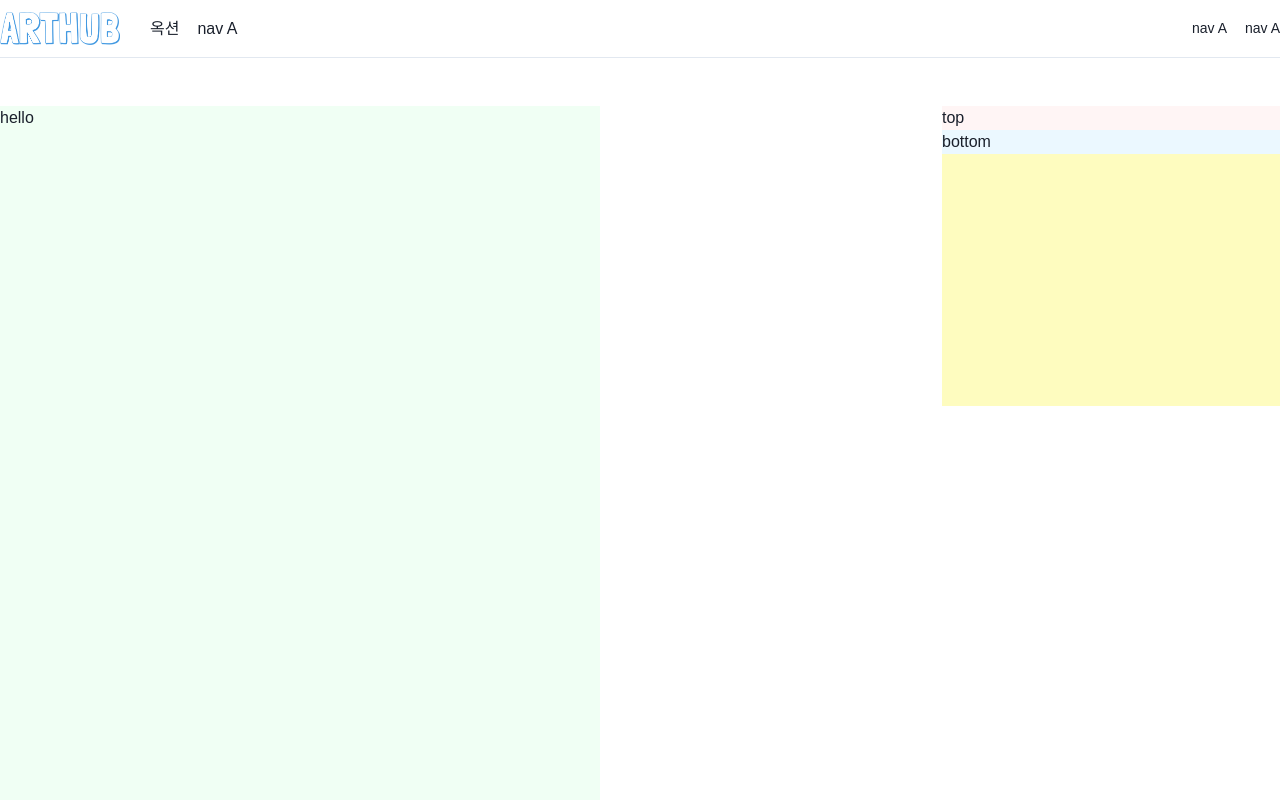
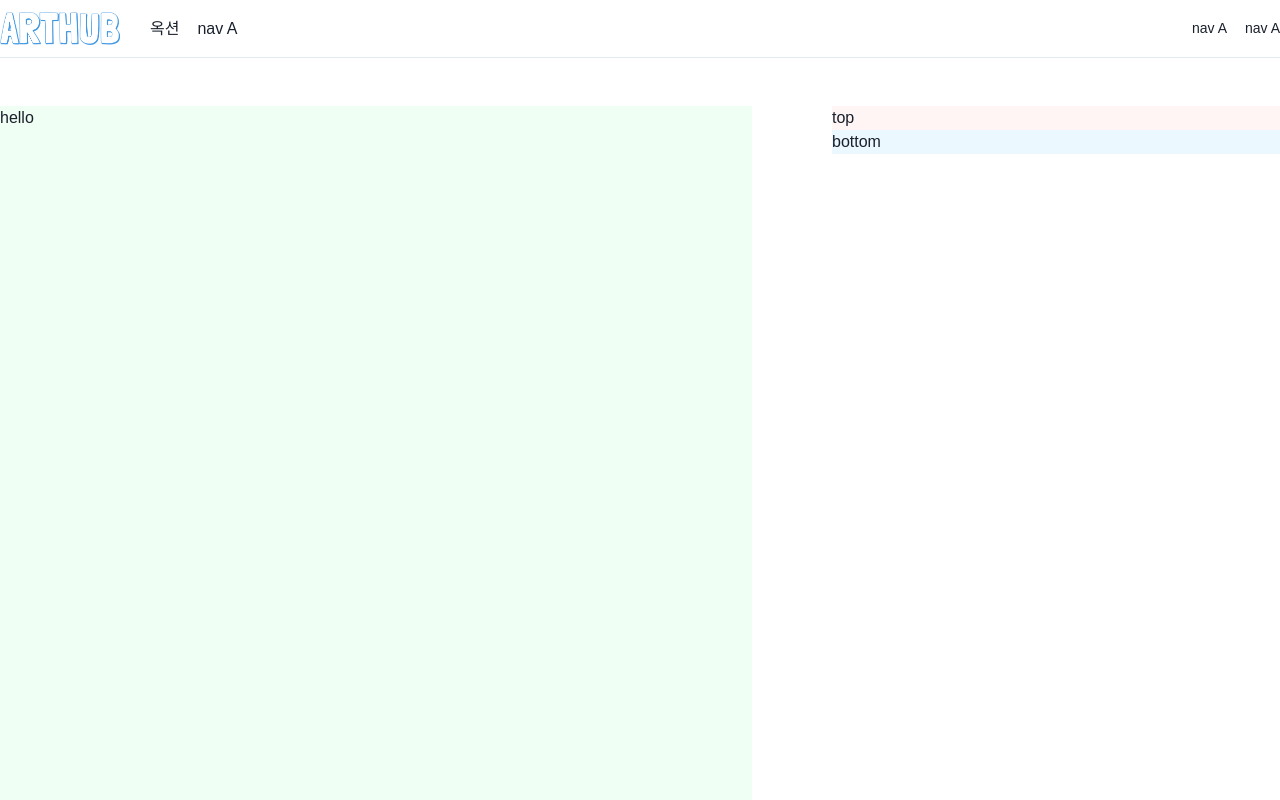
Before and after one commit to jinkook0126/arthub, a Next.js app: page /auction/1 in a window 1280 px wide. Shown: the top 800 px of the page. Built offline with nearby package versions, Linux system fonts and the light colour scheme; a web font is replaced by a local one.

Commit message:
feat: 상품 상세 진행중 #2
- 레이아웃 수정

```diff
--- a/src/app/auction/[idx]/page.tsx
+++ b/src/app/auction/[idx]/page.tsx
@@ -4,24 +4,12 @@ function AuctionDetail() {
   return (
     <Box as='main' flexGrow={1} height='100%'>
       <Box maxW='1280px' mx='auto'>
-        <Flex as='article' pt='3rem' flexWrap='wrap' justify='space-between' pos='relative'>
-          {/* 왼쪽 컨텐츠 */}
-          <Box h='2000px' bg='green.50' flex='1' maxW='37.5rem'>
+        <Flex as='article' pt='3rem' flexWrap='wrap' justify='space-between' pos='relative' gap='80px'>
+          <Box h='2000px' bg='green.50' flex='1'>
             <Text>hello</Text>
           </Box>
-          {/* 오른쪽 sticky 영역 */}
-          {/* <Box w='21.125rem'>
-            <Box pos='sticky' top='0' zIndex={99}>
-              <Box bg='red.50'>
-                <Text>top</Text>
-              </Box>
-              <Box bg='blue.50'>
-                <Text>bottom</Text>
-              </Box>
-            </Box>
-          </Box> */}
-          <Box w='21.125rem'>
-            <Box pos='sticky' bottom='0' zIndex={99} height='300px' bg='yellow.100'>
+          <Box w='28rem' pos='sticky' bottom={0}>
+            <Box pos='sticky' top='3.625rem' overflowX='hidden' overflowY='scroll'>
               <Box bg='red.50'>
                 <Text>top</Text>
               </Box>
```
